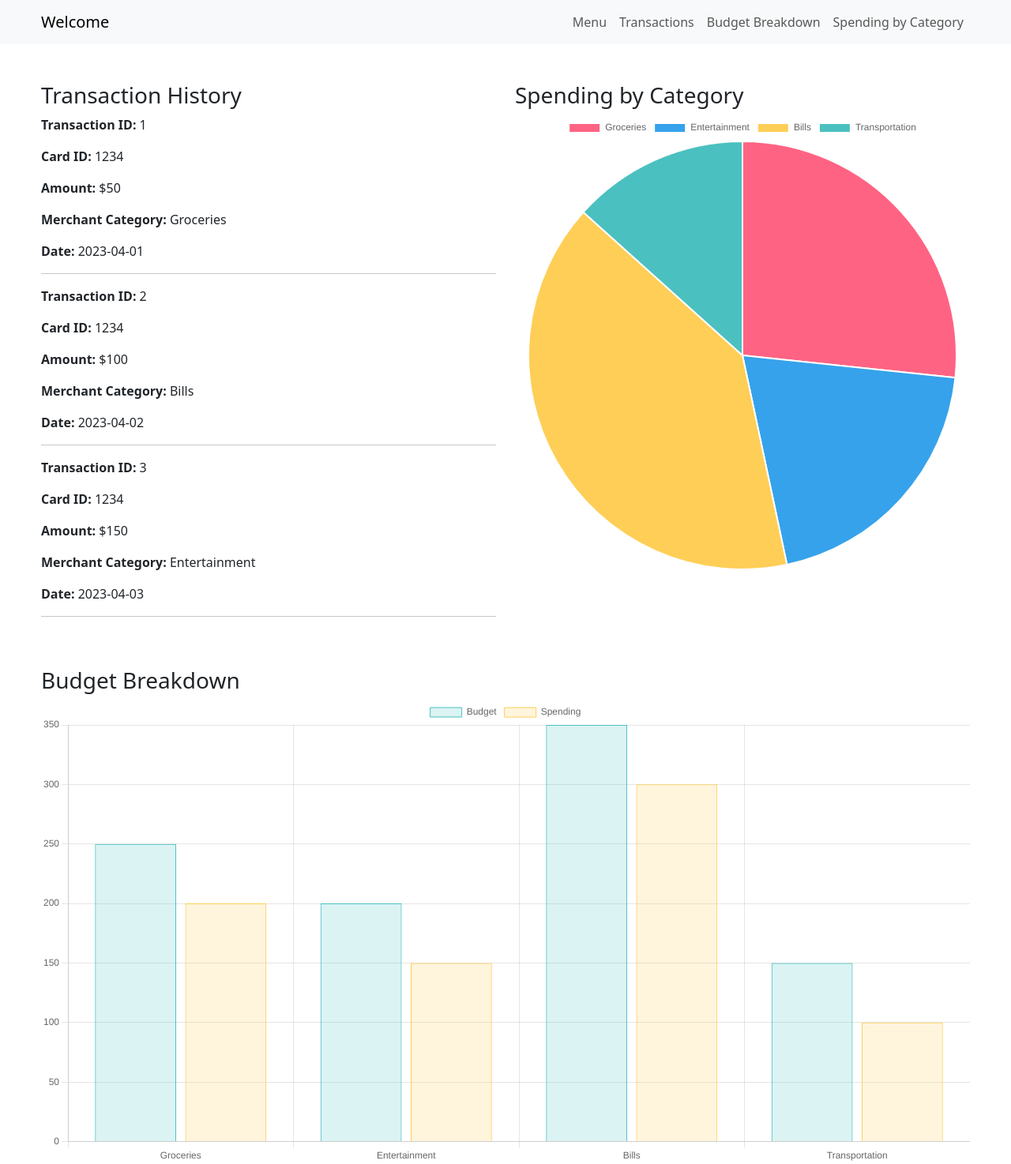
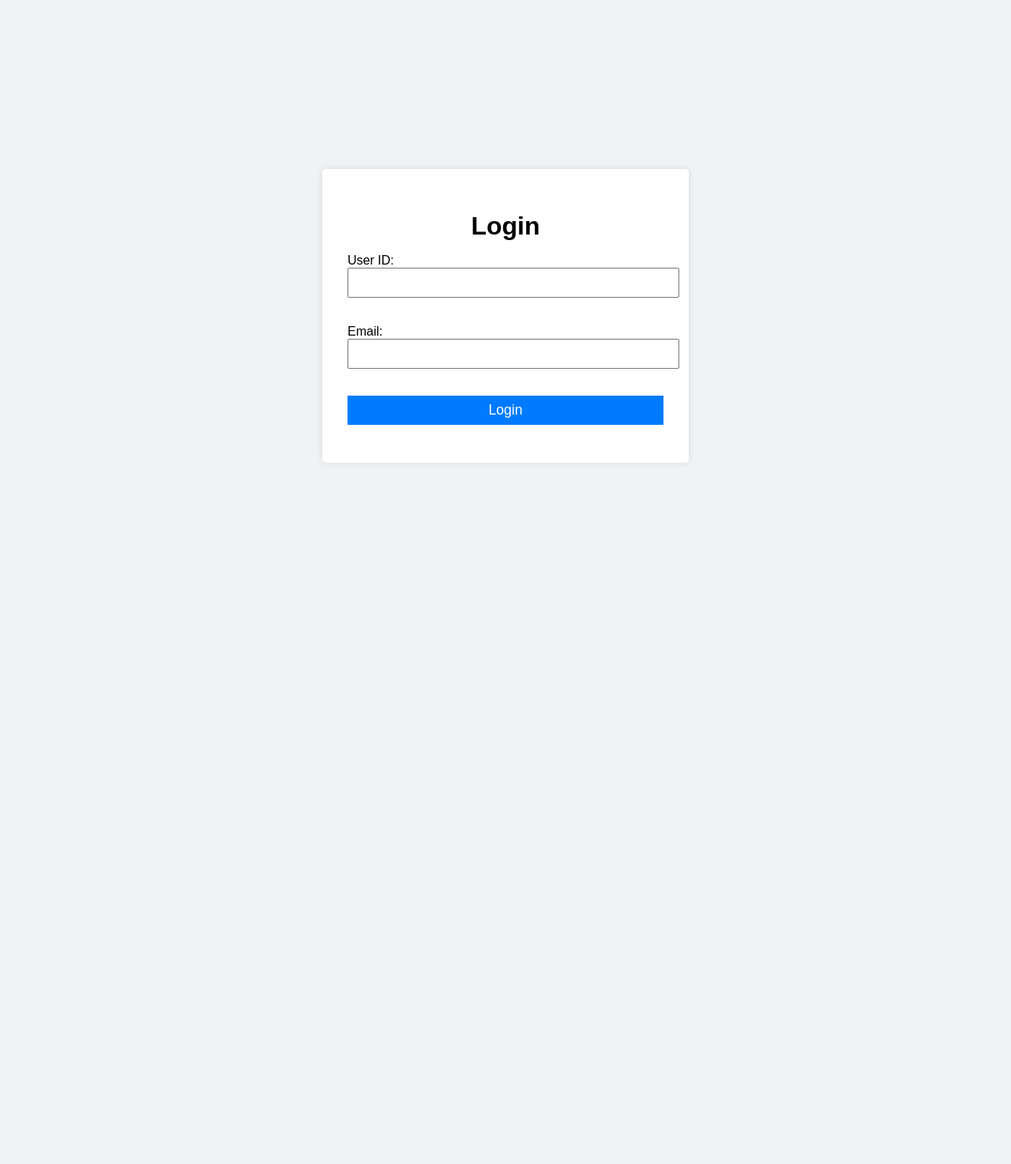
Before and after one commit to iorlovic/Credit-Card-Management, a Flask app: page / in a window 1280 px wide. Shown: the whole page at 79% size. After the commit the page ends 586 px from the top, so only its background shows below. Run offline with Flask 3, Linux system fonts and the light colour scheme.

Commit message:
individual pages and working navigation added

```diff
--- a/workingUi/app.py
+++ b/workingUi/app.py
@@ -1,4 +1,5 @@
 from flask import Flask, render_template, request, redirect, url_for, flash, session
+from functools import wraps
 
 app = Flask(__name__)
 app.secret_key = "your_secret_key"
@@ -18,25 +19,49 @@ users = {
     }
 }
 
-# @app.route("/")
-# def login():
-#     return render_template("login.html")
+def login_required(f):
+    @wraps(f)
+    def decorated_function(*args, **kwargs):
+        if "user_id" not in session:
+            return redirect(url_for("login"))
+        return f(*args, **kwargs)
+    return decorated_function
 
-@app.route('/')
-def main_dashboard():
-    return render_template('dashboard.html')
+@app.route("/")
+def login():
+    return render_template("login.html")
 
-@app.route("/dashboard", methods=["POST"])
+@app.route("/dashboard", methods=["GET", "POST"])
+@login_required
 def dashboard():
-    user_id = request.form["userid"]
-    email = request.form["email"]
+    if request.method == "POST":
+        user_id = request.form["userid"]
+        email = request.form["email"]
 
-    if user_id in users and users[user_id]["email"] == email:
-        session["user_id"] = user_id
+        if user_id in users and users[user_id]["email"] == email:
+            session["user_id"] = user_id
+            return render_template("dashboard.html", user=users[user_id])
+        else:
+            flash("User not found or incorrect email")
+            return redirect(url_for("login"))
+    else:
+        user_id = session["user_id"]
         return render_template("dashboard.html", user=users[user_id])
-    else:
-        flash("User not found or incorrect email")
-        return redirect(url_for("login"))
+
+@app.route("/transaction_history")
+@login_required
+def transaction_history():
+    return render_template("transactionhis.html")
+
+@app.route("/budget_breakdown")
+@login_required
+def budget_breakdown():
+    return render_template("bargraph.html")
+
+@app.route("/spending_by_category")
+@login_required
+def spending_by_category():
+    return render_template("pichart.html")
 
 if __name__ == "__main__":
     app.run(debug=True)
--- a/workingUi/templates/dashboard.html
+++ b/workingUi/templates/dashboard.html
@@ -18,16 +18,16 @@
             <a class="navbar-brand" href="/">Welcome</a>
             <ul class="navbar-nav">
                 <li class="nav-item">
-                    <a class="nav-link" href="#">Menu</a>
+                    <a class="nav-link" href="/dashboard">Menu</a>
                 </li>
                 <li class="nav-item">
-                    <a class="nav-link" href="#">Transactions</a>
+                    <a class="nav-link" href="/transaction_history">Transactions</a>
                 </li>
                 <li class="nav-item">
-                    <a class="nav-link" href="#">Budget Breakdown</a>
+                    <a class="nav-link" href="/budget_breakdown">Budget Breakdown</a>
                 </li>
                 <li class="nav-item">
-                    <a class="nav-link" href="#">Spending by Category</a>
+                    <a class="nav-link" href="/spending_by_category">Spending by Category</a>
                 </li>
             </ul>
         </div>
--- a/workingUi/templates/login.html
+++ b/workingUi/templates/login.html
@@ -4,13 +4,53 @@
     <meta charset="UTF-8">
     <meta name="viewport" content="width=device-width, initial-scale=1.0">
     <title>Login</title>
+    <style>
+        body {
+            font-family: Arial, sans-serif;
+            background-color: #f0f2f5;
+            display: flex;
+            justify-content: center;
+            align-items: center;
+            height: 100vh;
+            margin: 0;
+        }
+        .login-form {
+            background-color: #ffffff;
+            padding: 2rem;
+            border-radius: 5px;
+            box-shadow: 0 0 10px rgba(0, 0, 0, 0.1);
+            max-width: 400px;
+            width: 100%;
+        }
+        h1 {
+            text-align: center;
+            margin-bottom: 1rem;
+        }
+        input, button {
+            display: block;
+            width: 100%;
+            margin-bottom: 1rem;
+            padding: 0.5rem;
+            font-size: 1rem;
+        }
+        button {
+            background-color: #007bff;
+            border: none;
+            color: white;
+            cursor: pointer;
+            font-size: 1.1rem;
+        }
+        button:hover {
+            background-color: #0056b3;
+        }
+    </style>
 </head>
 <body>
-    <h1>Login</h1>
-    {% for message in get_flashed_messages() %}
-        <p>{{ message }}</p>
-    {% endfor %}
-    <form action="{{ url_for('dashboard') }}" method="post">
+    <form class="login-form" action="{{ url_for('dashboard') }}" method="post">
+        <h1>Login</h1>
+        {% for message in get_flashed_messages() %}
+            <p>{{ message }}</p>
+        {% endfor %}
         <label for="userid">User ID:</label>
         <input type="text" name="userid" required>
         <br>
```
Also changed, not shown: workingUi/templates/bargraph.html (added, +71 -0 lines), workingUi/templates/pichart.html (added, +76 -0 lines), workingUi/templates/transactionhis.html (added, +60 -0 lines).
